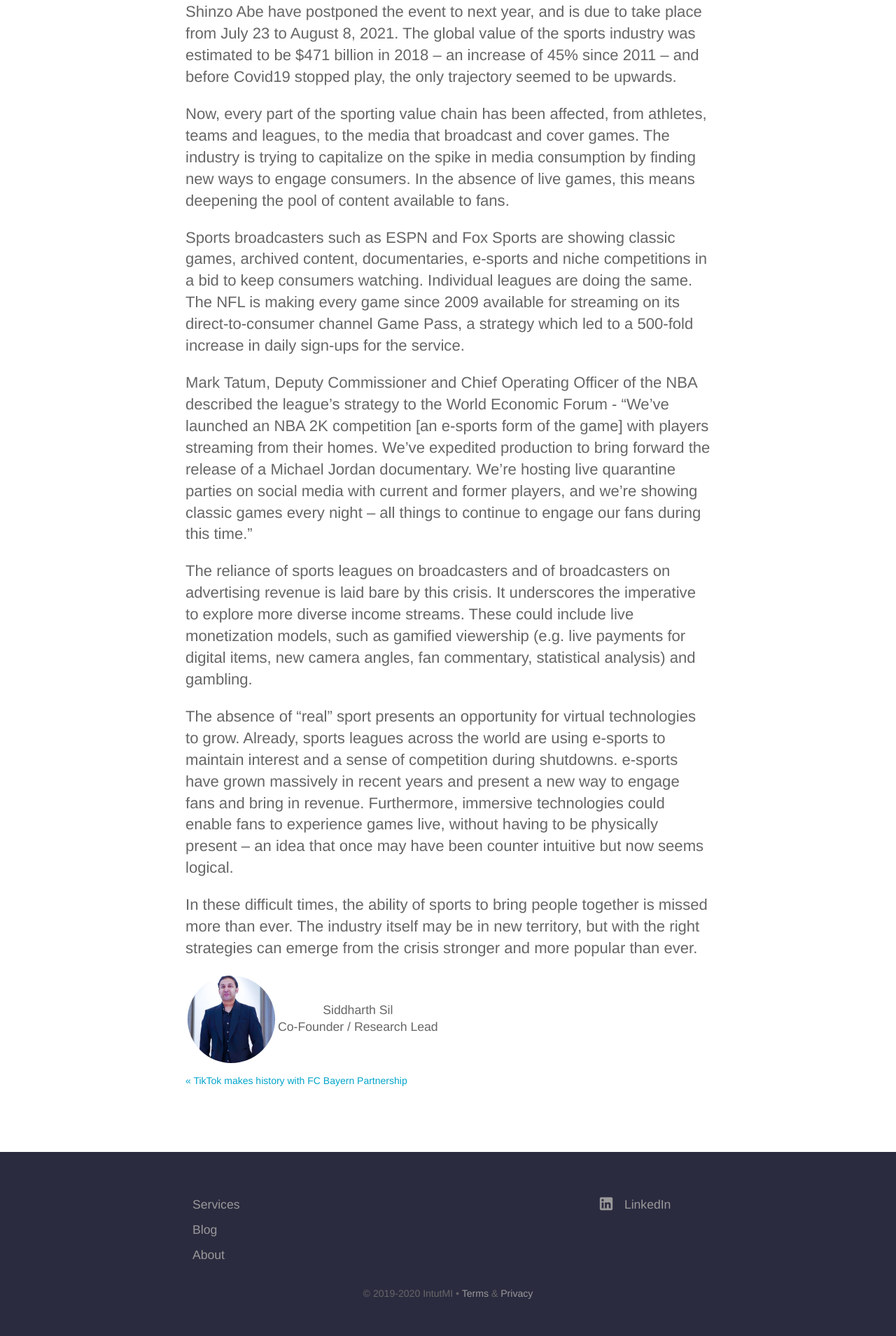
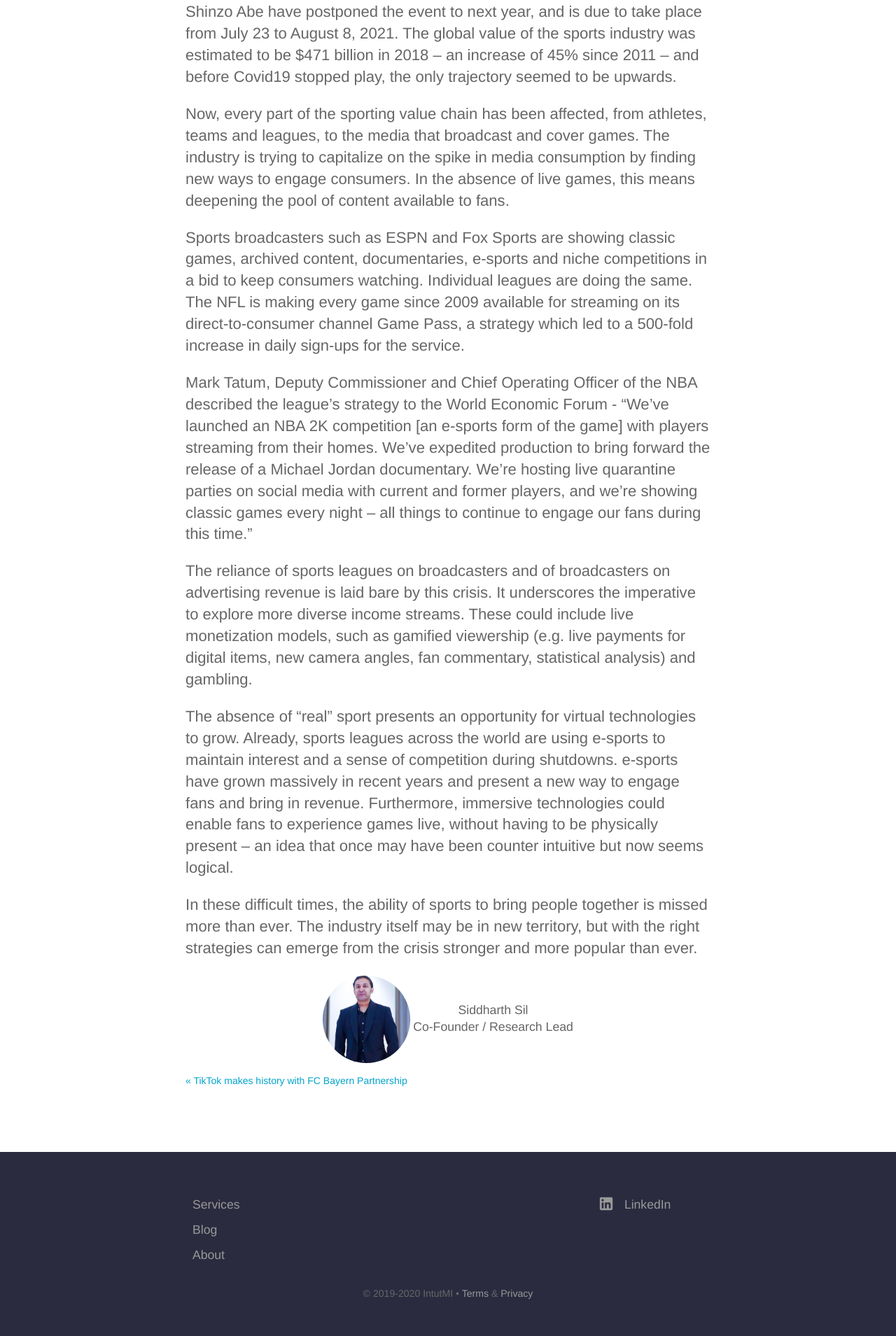
Before and after one commit to intutdev/intutmi.github.io, a Jekyll site: the page built from _posts/2020-05-20-sports-in-the-time-of-covid-19-pandemic.md, in a window 1280 px wide. Shown: the part 2032-3941 px from the top of the page at 70% size. Built offline with Jekyll 4.4.1, drawn with Linux system fonts in a browser that asks for light colours.

Commit message:
Updated '_sass/blog.scss' via CloudCannon

```diff
--- a/_sass/blog.scss
+++ b/_sass/blog.scss
@@ -8,6 +8,10 @@
 }
 
 .blog-post {
+    table.center{
+        margin-left: auto;
+        margin-right: auto;
+    }
     td {
 		font-size: .8em;
 		.square-image {
```
